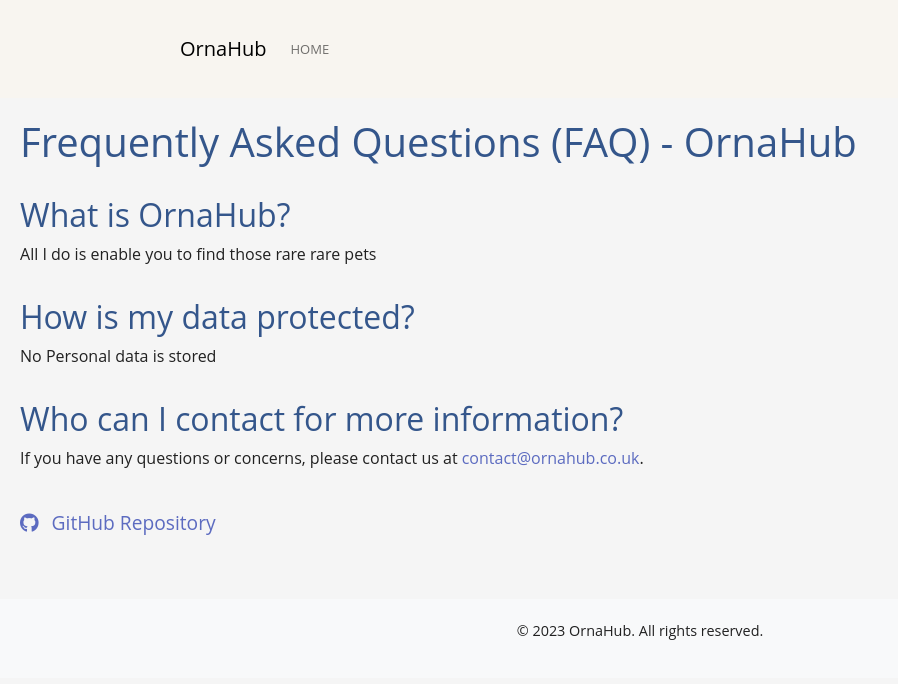
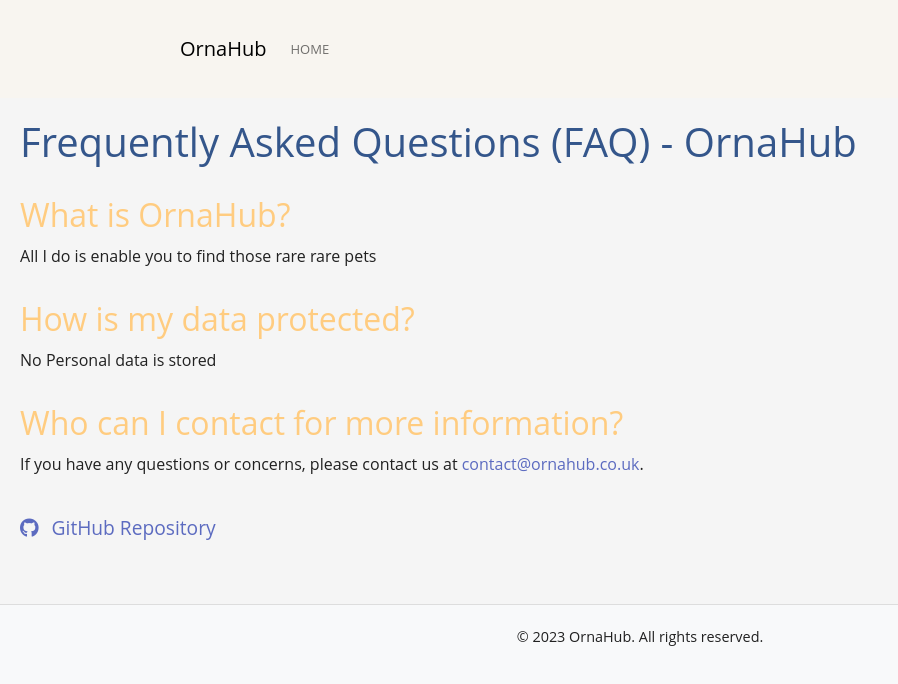
Before and after one commit to Lloir/orna-hub, a website: page public/faq.html in a window 1280 px wide. Shown: the whole page, without its empty margins (0-898 px from the left). Drawn offline with nearby package versions, Linux system fonts and the light colour scheme.

Commit message:
faq page styles

```diff
--- a/public/styles.css
+++ b/public/styles.css
@@ -1,4 +1,3 @@
-
 /* Basic Reset */
 * {
     margin: 0;
@@ -8,8 +7,8 @@
 
 /* Color Scheme Variables */
 :root {
-    --primary-color: #5c6bc0; /* Example primary color */
-    --secondary-color: #ffcc80; /* Example secondary color */
+    --primary-color: #5c6bc0; /* Primary color */
+    --secondary-color: #ffcc80; /* Secondary color */
     --background-light: #f5f5f5; /* Light mode background */
     --background-dark: #263238; /* Dark mode background */
     --text-light: #212121; /* Text color for light mode */
@@ -74,3 +73,35 @@
 #theme-toggle {
     cursor: pointer;
 }
+
+/* FAQ Section Styles */
+#faq h2 {
+    margin-top: 20px;
+    margin-bottom: 10px;
+    color: var(--secondary-color);
+}
+
+#faq p {
+    margin-bottom: 15px;
+}
+
+/* GitHub Link Styles */
+.github-link {
+    display: block;
+    margin-top: 30px;
+    text-align: center;
+}
+
+.github-link i {
+    color: var(--primary-color);
+}
+
+/* Footer Styles */
+footer {
+    background-color: var(--background-light);
+    color: var(--text-light);
+    text-align: center;
+    padding: 20px 0;
+    margin-top: 40px;
+    border-top: 1px solid #ddd;
+}
```
